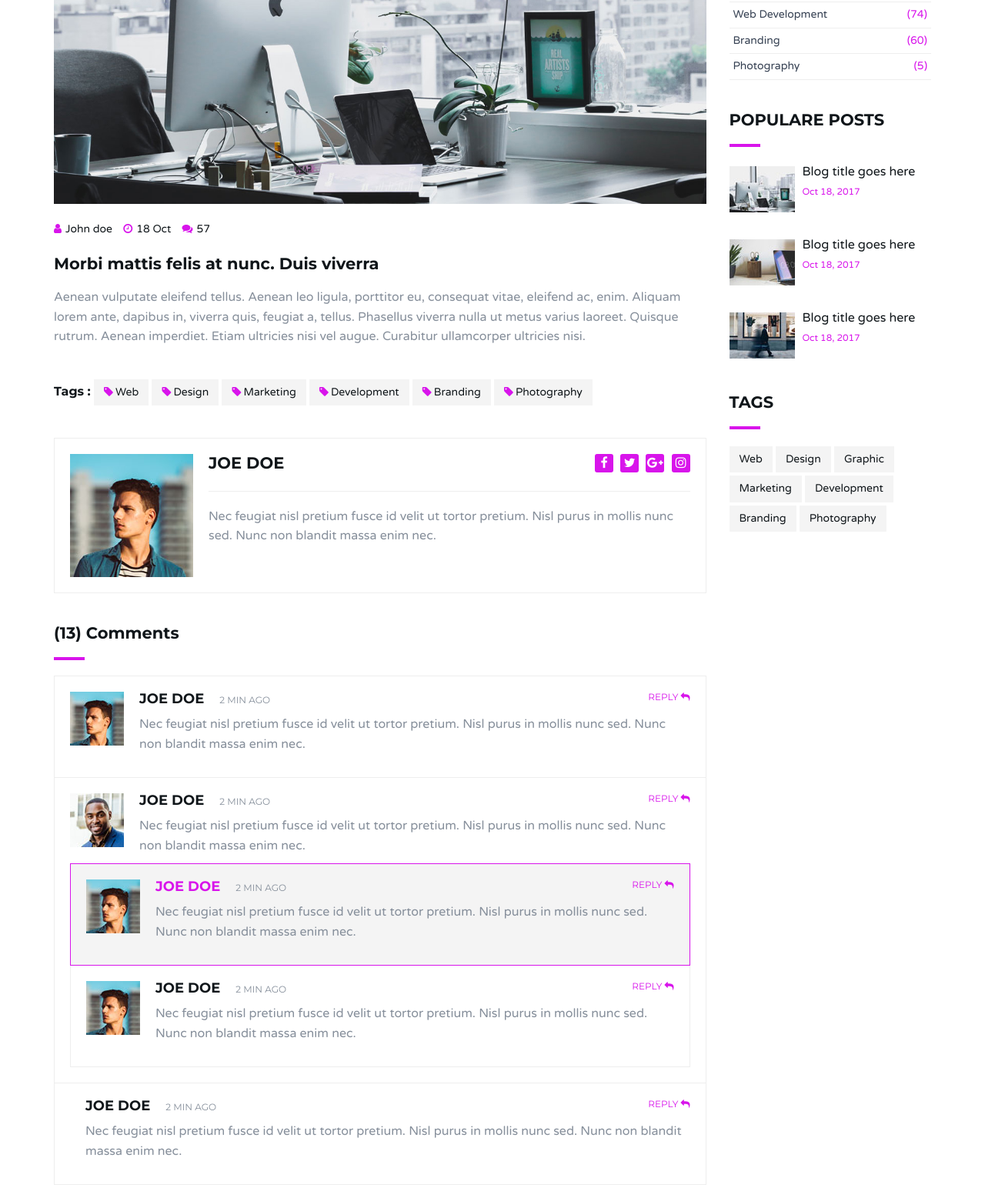
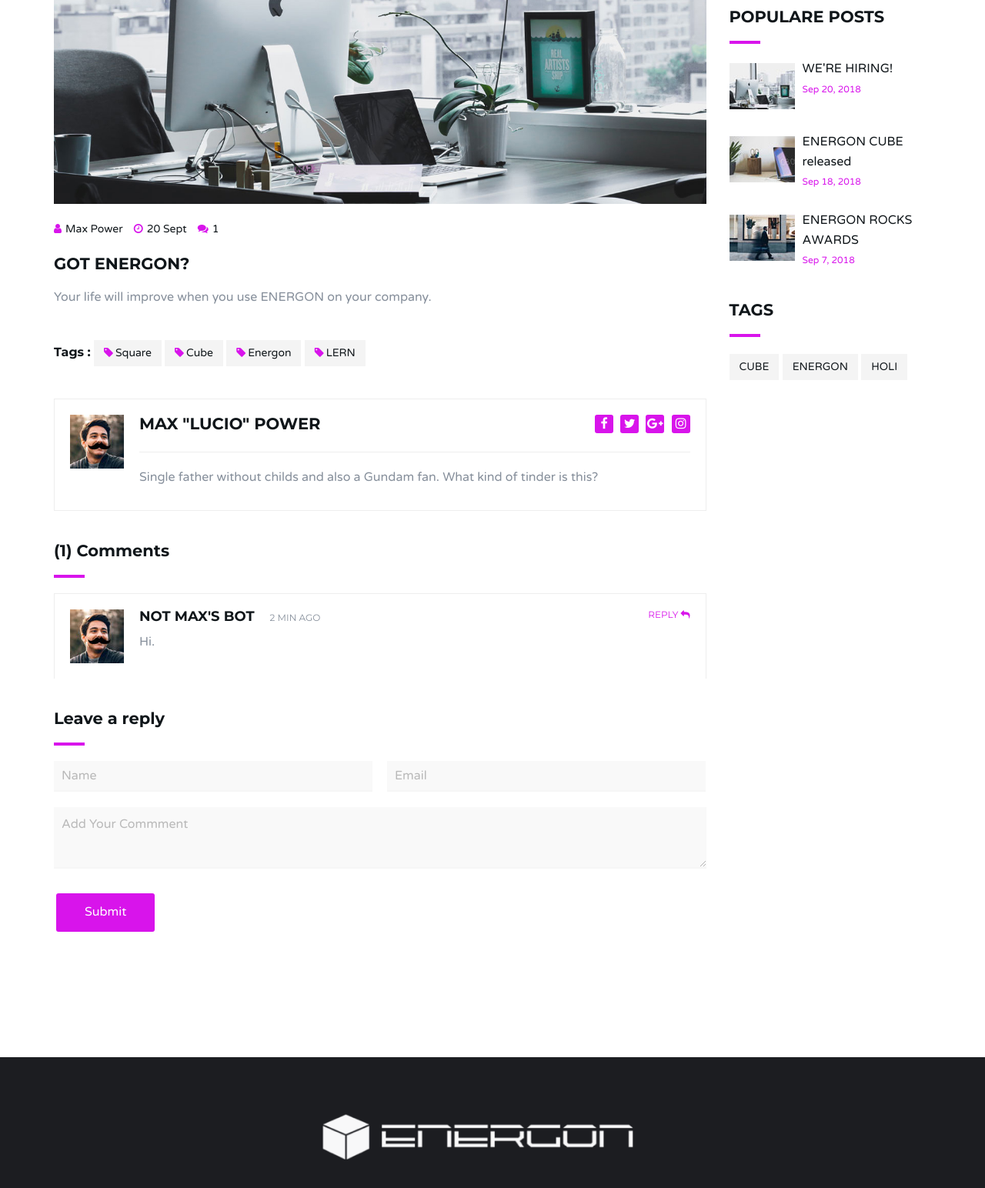
Before and after one commit to LucianoAdonis/Energon-Full-Extreme-2.0, a plain HTML site: page blog-single.html in a window 1280 px wide. Shown: the part 567-2111 px from the top of the page at 77% size. Drawn offline with Linux system fonts and the light colour scheme.

Commit message:
[ENERGON] Adding cute stuff

```diff
--- a/blog-single.html
+++ b/blog-single.html
@@ -85,11 +85,11 @@
 		<!-- header wrapper -->
 		<div class="header-wrapper sm-padding bg-grey">
 			<div class="container">
-				<h2>Blog Page</h2>
+				<h2>The Cube Page</h2>
 				<ul class="breadcrumb">
 					<li class="breadcrumb-item"><a href="index.html">Home</a></li>
 					<li class="breadcrumb-item"><a href="index.html#blog">Blog</a></li>
-					<li class="breadcrumb-item active">Single Post</li>
+					<li class="breadcrumb-item active">Awesome Post</li>
 				</ul>
 			</div>
 		</div>
@@ -115,23 +115,21 @@
 						</div>
 						<div class="blog-content">
 							<ul class="blog-meta">
-								<li><i class="fa fa-user"></i>John doe</li>
-								<li><i class="fa fa-clock-o"></i>18 Oct</li>
-								<li><i class="fa fa-comments"></i>57</li>
+								<li><i class="fa fa-user"></i>Max Power</li>
+								<li><i class="fa fa-clock-o"></i>20 Sept</li>
+								<li><i class="fa fa-comments"></i>1</li>
 							</ul>
-							<h3>Morbi mattis felis at nunc. Duis viverra</h3>
-							<p>Aenean vulputate eleifend tellus. Aenean leo ligula, porttitor eu, consequat vitae, eleifend ac, enim. Aliquam lorem ante, dapibus in, viverra quis, feugiat a, tellus. Phasellus viverra nulla ut metus varius laoreet. Quisque rutrum. Aenean imperdiet. Etiam ultricies nisi vel augue. Curabitur ullamcorper ultricies nisi.</p>
+							<h3>GOT ENERGON?</h3>
+							<p>Your life will improve when you use ENERGON on your company.</p>
 						</div>
 
 						<!-- blog tags -->
 						<div class="blog-tags">
 							<h5>Tags :</h5>
-							<a href="#"><i class="fa fa-tag"></i>Web</a>
-							<a href="#"><i class="fa fa-tag"></i>Design</a>
-							<a href="#"><i class="fa fa-tag"></i>Marketing</a>
-							<a href="#"><i class="fa fa-tag"></i>Development</a>
-							<a href="#"><i class="fa fa-tag"></i>Branding</a>
-							<a href="#"><i class="fa fa-tag"></i>Photography</a>
+							<a href="#"><i class="fa fa-tag"></i>Square</a>
+							<a href="#"><i class="fa fa-tag"></i>Cube</a>
+							<a href="#"><i class="fa fa-tag"></i>Energon</a>
+							<a href="#"><i class="fa fa-tag"></i>LERN</a>
 						</div>
 						<!-- blog tags -->
 
@@ -139,11 +137,11 @@
 						<div class="blog-author">
 							<div class="media">
 								<div class="media-left">
-									<img class="media-object" src="./img/author.jpg" alt="">
+									<img class="media-object" src="./img/perso4.jpg" alt="">
 								</div>
 								<div class="media-body">
 									<div class="media-heading">
-										<h3>Joe Doe</h3>
+										<h3>Max "Lucio" Power</h3>
 										<div class="author-social">
 											<a href="#"><i class="fa fa-facebook"></i></a>
 											<a href="#"><i class="fa fa-twitter"></i></a>
@@ -151,7 +149,7 @@
 											<a href="#"><i class="fa fa-instagram"></i></a>
 										</div>
 									</div>
-									<p>Nec feugiat nisl pretium fusce id velit ut tortor pretium. Nisl purus in mollis nunc sed. Nunc non blandit massa enim nec.</p>
+									<p>Single father without childs and also a Gundam fan. What kind of tinder is this?</p>
 								</div>
 							</div>
 						</div>
@@ -159,72 +157,19 @@
 
 						<!-- blog comments -->
 						<div class="blog-comments">
-							<h3 class="title">(13) Comments</h3>
+							<h3 class="title">(1) Comments</h3>
 
 							<!-- comment -->
 							<div class="media">
 								<div class="media-left">
-									<img class="media-object" src="./img/perso2.jpg" alt="">
+									<img class="media-object" src="./img/perso4.jpg" alt="">
 								</div>
 								<div class="media-body">
-									<h4 class="media-heading">Joe Doe<span class="time">2 min ago</span><a href="#" class="reply">Reply <i class="fa fa-reply"></i></a></h4>
-									<p>Nec feugiat nisl pretium fusce id velit ut tortor pretium. Nisl purus in mollis nunc sed. Nunc non blandit massa enim nec.</p>
+									<h4 class="media-heading">Not Max's Bot<span class="time">2 min ago</span><a href="#" class="reply">Reply <i class="fa fa-reply"></i></a></h4>
+									<p>Hi.</p>
 								</div>
 							</div>
 							<!-- /comment -->
-
-							<!-- comment -->
-							<div class="media">
-								<div class="media-left">
-									<img class="media-object" src="./img/perso1.jpg" alt="">
-								</div>
-								<div class="media-body">
-									<h4 class="media-heading">Joe Doe<span class="time">2 min ago</span><a href="#" class="reply">Reply <i class="fa fa-reply"></i></a></h4>
-									<p>Nec feugiat nisl pretium fusce id velit ut tortor pretium. Nisl purus in mollis nunc sed. Nunc non blandit massa enim nec.</p>
-								</div>
-
-								<!-- author reply comment -->
-								<div class="media author">
-									<div class="media-left">
-										<img class="media-object" src="./img/perso2.jpg" alt="">
-									</div>
-									<div class="media-body">
-										<h4 class="media-heading">Joe Doe<span class="time">2 min ago</span><a href="#" class="reply">Reply <i class="fa fa-reply"></i></a></h4>
-										<p>Nec feugiat nisl pretium fusce id velit ut tortor pretium. Nisl purus in mollis nunc sed. Nunc non blandit massa enim nec.</p>
-									</div>
-								</div>
-								<!-- /comment -->
-
-								<!-- reply comment -->
-								<div class="media">
-									<div class="media-left">
-										<img class="media-object" src="./img/perso2.jpg" alt="">
-									</div>
-									<div class="media-body">
-										<h4 class="media-heading">Joe Doe<span class="time">2 min ago</span><a href="#" class="reply">Reply <i class="fa fa-reply"></i></a></h4>
-										<p>Nec feugiat nisl pretium fusce id velit ut tortor pretium. Nisl purus in mollis nunc sed. Nunc non blandit massa enim nec.</p>
-									</div>
-								</div>
-								<!-- /comment -->
-
-							</div>
-							<!-- /comment -->
-
-
-							<!-- comment -->
-							<div class="media">
-								<div class="media-left">
-									<img class="media-object" src="./img/perso.jpg" alt="">
-								</div>
-								<div class="media-body">
-									<h4 class="media-heading">Joe Doe<span class="time">2 min ago</span><a href="#" class="reply">Reply <i class="fa fa-reply"></i></a></h4>
-									<p>Nec feugiat nisl pretium fusce id velit ut tortor pretium. Nisl purus in mollis nunc sed. Nunc non blandit massa enim nec.</p>
-								</div>
-							</div>
-							<!-- /comment -->
-
-						</div>
-						<!-- /blog comments -->
 
 						<!-- reply form -->
 						<div class="reply-form">
@@ -258,11 +203,7 @@
 					<div class="widget">
 						<h3 class="title">Category</h3>
 						<div class="widget-category">
-							<a href="#">Web Design<span>(7)</span></a>
-							<a href="#">Marketing<span>(142)</span></a>
-							<a href="#">Web Development<span>(74)</span></a>
-							<a href="#">Branding<span>(60)</span></a>
-							<a href="#">Photography<span>(5)</span></a>
+							<a href="#">CUBES<span>(1)</span></a>
 						</div>
 					</div>
 					<!-- /Category -->
@@ -274,10 +215,10 @@
 						<!-- single post -->
 						<div class="widget-post">
 							<a href="#">
-								<img src="./img/post1.jpg" alt=""> Blog title goes here
+								<img src="./img/post1.jpg" alt=""> WE'RE HIRING!
 							</a>
 							<ul class="blog-meta">
-								<li>Oct 18, 2017</li>
+								<li>Sep 20, 2018</li>
 							</ul>
 						</div>
 						<!-- /single post -->
@@ -285,10 +226,10 @@
 						<!-- single post -->
 						<div class="widget-post">
 							<a href="#">
-								<img src="./img/post2.jpg" alt=""> Blog title goes here
+								<img src="./img/post2.jpg" alt=""> ENERGON CUBE released
 							</a>
 							<ul class="blog-meta">
-								<li>Oct 18, 2017</li>
+								<li>Sep 18, 2018</li>
 							</ul>
 						</div>
 						<!-- /single post -->
@@ -297,10 +238,10 @@
 						<!-- single post -->
 						<div class="widget-post">
 							<a href="#">
-								<img src="./img/post3.jpg" alt=""> Blog title goes here
+								<img src="./img/post3.jpg" alt=""> ENERGON ROCKS AWARDS
 							</a>
 							<ul class="blog-meta">
-								<li>Oct 18, 2017</li>
+								<li>Sep 7, 2018</li>
 							</ul>
 						</div>
 						<!-- /single post -->
@@ -312,13 +253,9 @@
 					<div class="widget">
 						<h3 class="title">Tags</h3>
 						<div class="widget-tags">
-							<a href="#">Web</a>
-							<a href="#">Design</a>
-							<a href="#">Graphic</a>
-							<a href="#">Marketing</a>
-							<a href="#">Development</a>
-							<a href="#">Branding</a>
-							<a href="#">Photography</a>
+							<a href="#">CUBE</a>
+							<a href="#">ENERGON</a>
+							<a href="#">HOLI</a>
 						</div>
 					</div>
 					<!-- /Tags -->
```
